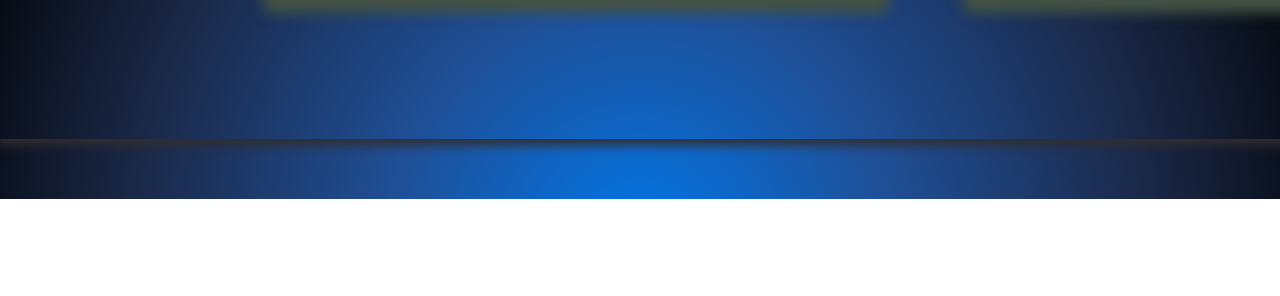
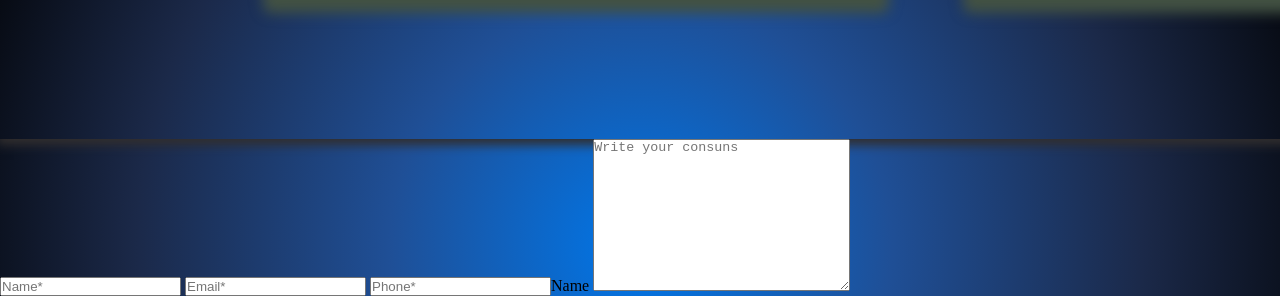
Before and after one commit to Ganeshshit/new-resume, a website: page index.html in a window 1280 px wide. Shown: the part 3351-3647 px from the top of the page. Before the commit the page ends 3550 px from the top, so only its background shows below. Drawn offline with Linux system fonts and the light colour scheme; files that its build step writes are made by us from their sources; a web font is replaced by a local one.

Commit message:
add contact

```diff
--- a/index.html
+++ b/index.html
@@ -195,6 +195,13 @@
     <!-- </section> -->
     <!-- </div> -->
     <footer id="#contact">
+        <form action="" method="post">
+            <input type="text" name="name"  placeholder="Name*">
+            <input type="text" name="name"  placeholder="Email*">
+            <input type="text" name="name"  placeholder="Phone*">Name
+            <textarea name="consen" id="consun" cols="30" rows="10" placeholder="Write your consuns"></textarea>
+
+        </form>
     </footer>
 
     <script src="index.js"></script>
```
